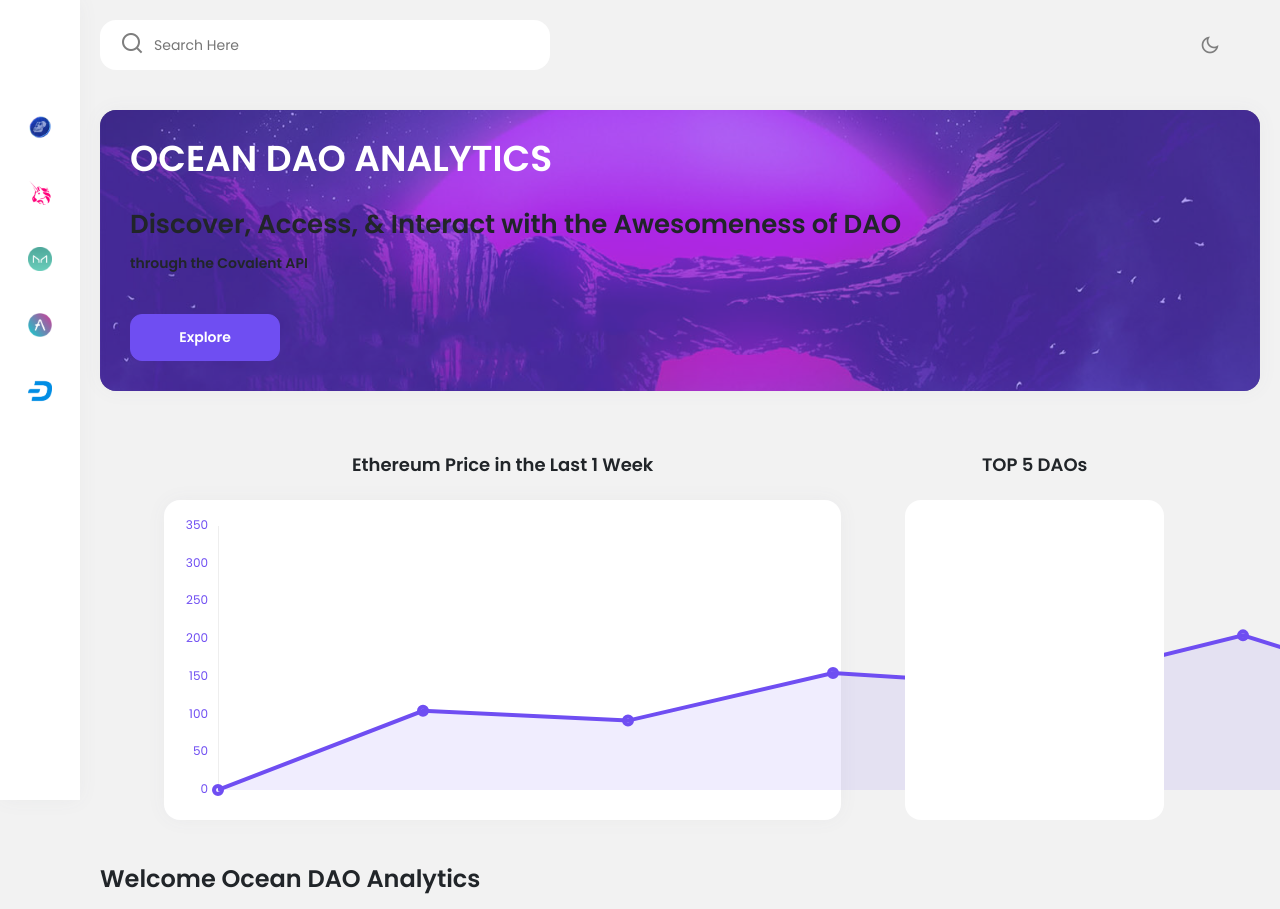
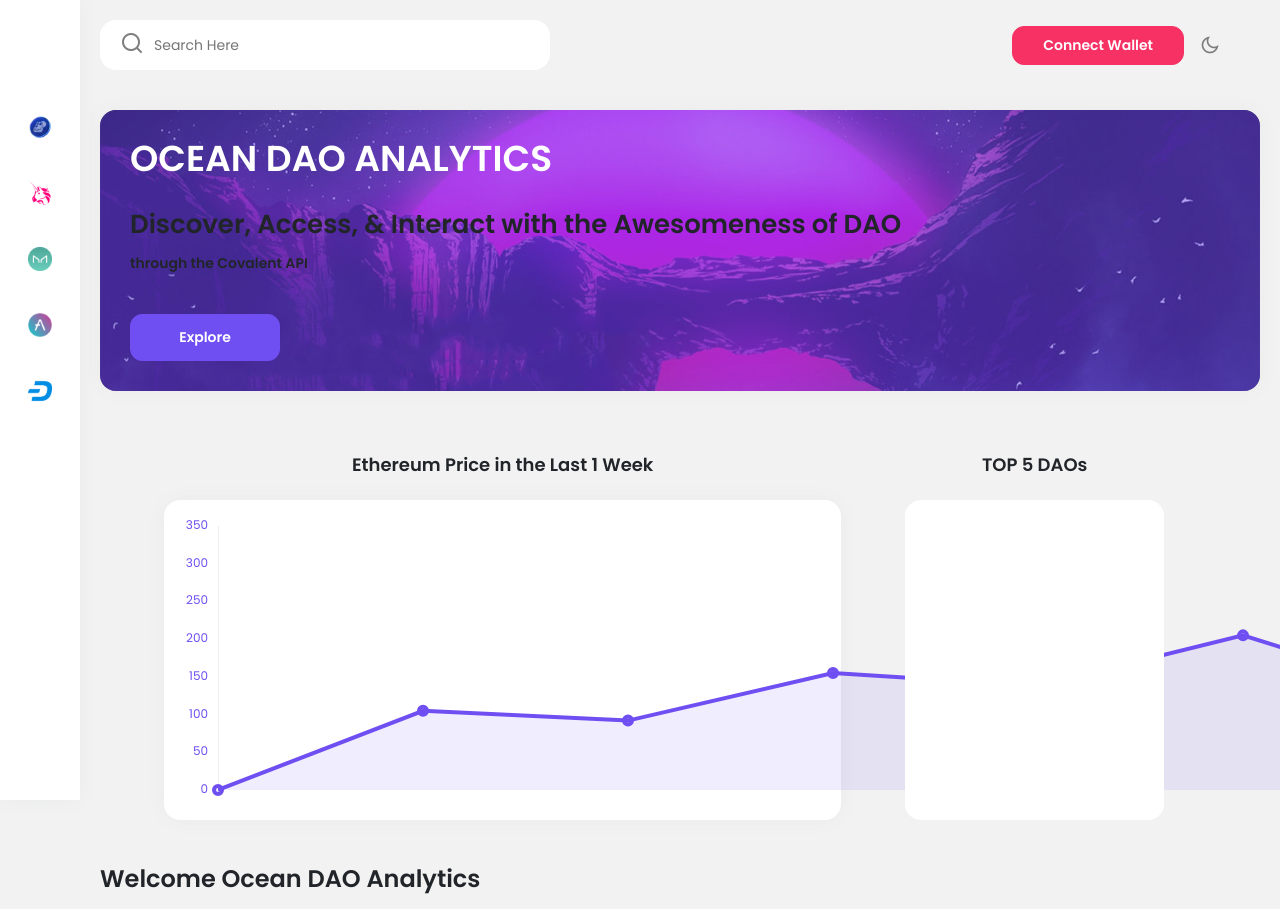
Before and after one commit to UkemeSkywalker/Ocean-DAO-Analytics-Dashboard, a website with bundled scripts: page index.html in a window 1280 px wide. Shown: the top 909 px of the page. Built offline with nearby package versions, Linux system fonts and the light colour scheme; no server answers; files whose address does not match are found by name.

Commit message:
metamask

```diff
--- a/index.html
+++ b/index.html
@@ -36,7 +36,7 @@
                         </div>
                     </div>
                     <div class="header-right">
-
+                        <a class="btn btn-secondary me-3" href="#explore">Connect Wallet</a>
                         <div class="dark-light-toggle theme-switch" onclick="themeToggle()">
                             <span class="dark"><i class="ri-moon-line"></i></span>
                             <span class="light"><i class="ri-sun-line"></i></span>
```
Also changed, not shown: package.json (added, +20 -0 lines), README.md.
